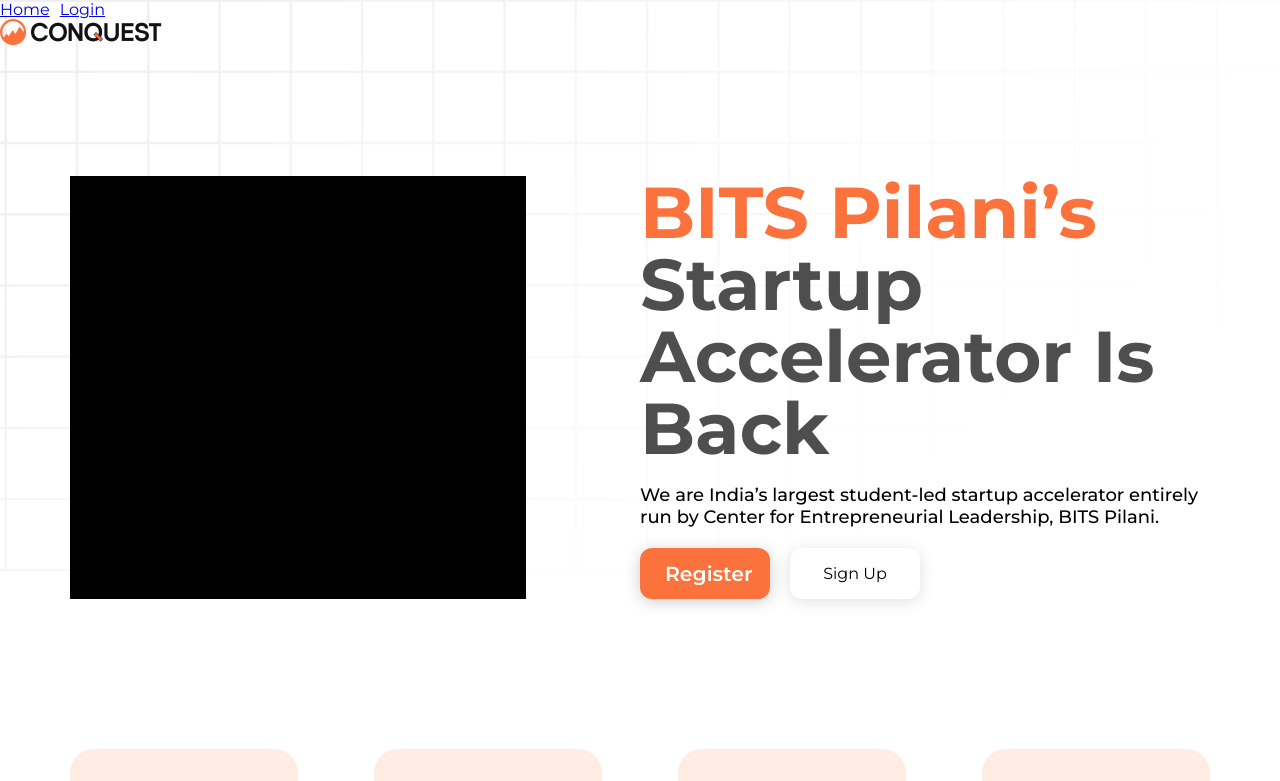
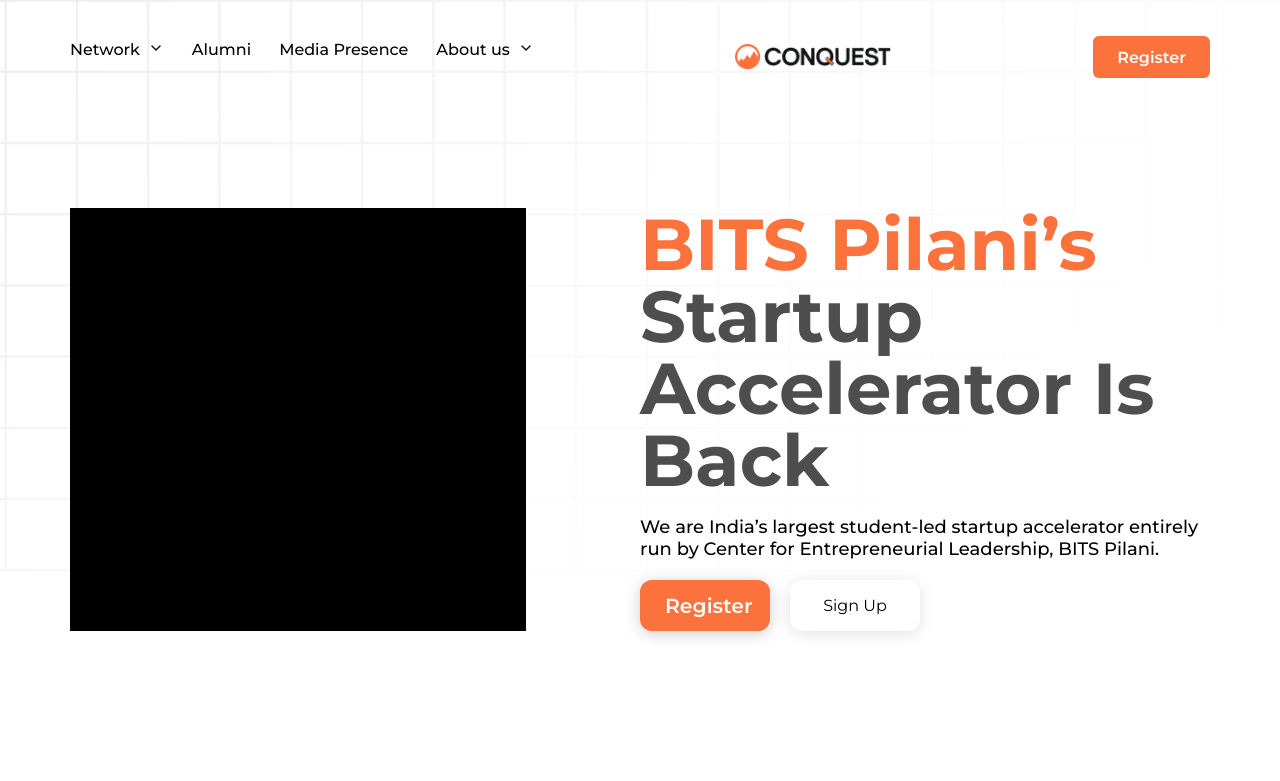
Before and after one commit to dvm-bitspilani/cel-conquest-2024, a React (Vite) app: page / in a window 1280 px wide. Shown: the top 781 px of the page. Built offline with nearby package versions, Linux system fonts and the light colour scheme.

Commit message:
feat: update Navbar

```diff
--- a/src/components/Navbar/Navbar.jsx
+++ b/src/components/Navbar/Navbar.jsx
@@ -7,16 +7,81 @@ export default function Navbar() {
   return (
     <>
       <nav className={styles.navbar}>
+        <div className={styles.navLinks}>
           <ul>
             <li>
-            <Link to="/">Home</Link>
+              <div>
+                <Link to="/network">Network</Link>
+                <svg
+                  width="16"
+                  height="16"
+                  viewBox="0 0 16 16"
+                  fill="none"
+                  xmlns="http://www.w3.org/2000/svg"
+                >
+                  <path
+                    d="M4 6L8 10L12 6"
+                    stroke="#111213"
+                    strokeWidth="1.5"
+                    strokeLinecap="round"
+                    strokeLinejoin="round"
+                  />
+                </svg>
+              </div>
+              <div className={styles.rectangle}></div>
+              <div className={styles.dropDownGap}></div>
+              <ul className={styles.networks}>
+                <li>Sponsors</li>
+                <li>Partners</li>
+                <li>Jury</li>
+                <li>Mentors</li>
+              </ul>
             </li>
             <li>
-            <Link to="/login">Login</Link>
+              <div>
+                <Link to="/alumni">Alumni</Link>
+              </div>
+              <div className={styles.rectangle}></div>
+            </li>
+            <li>
+              <div>
+                <Link to="/">Media Presence</Link>
+              </div>
+              <div className={styles.rectangle}></div>
+            </li>
+            <li>
+              <div>
+                <Link to="/about">About us</Link>
+                <svg
+                  width="16"
+                  height="16"
+                  viewBox="0 0 16 16"
+                  fill="none"
+                  xmlns="http://www.w3.org/2000/svg"
+                >
+                  <path
+                    d="M4 6L8 10L12 6"
+                    stroke="#111213"
+                    strokeWidth="1.5"
+                    strokeLinecap="round"
+                    strokeLinejoin="round"
+                  />
+                </svg>
+              </div>
+              <div className={styles.rectangle}></div>
+              <div className={styles.dropDownGap}></div>
+              <ul className={styles.aboutUs}>
+                <li>Team</li>
+                <li>FAQs</li>
+              </ul>
             </li>
           </ul>
+        </div>
+        <img src={logo} className={styles.logo} />
+        <Link className={styles.register} to="/login">
+          <div>Register</div>
+        </Link>
       </nav>
-      <img src={logo} />
     </>
   );
 }
--- a/src/components/Navbar/navbar.module.scss
+++ b/src/components/Navbar/navbar.module.scss
@@ -1,17 +1,103 @@
-@import url('https://fonts.googleapis.com/css2?family=Montserrat:ital,wght@0,100..900;1,100..900&display=swap');
+@import url("https://fonts.googleapis.com/css2?family=Montserrat:ital,wght@0,100..900;1,100..900&display=swap");
 
 .navbar {
   font-family: "Montserrat", sans-serif;
+  margin: 0 70px;
+  margin-top: 2.25rem;
+  display: flex;
+  justify-content: space-between;
+  align-items: center;
+  .navLinks {
+    display: flex;
+    flex-direction: column;
 
     ul {
       padding: 0;
       margin: 0;
       display: flex;
-        gap: 10px;
+      flex-direction: row;
+      gap: 1.75rem;
 
       li {
+        cursor: pointer;
+        position: relative;
+        div {
+          display: flex;
+
+          svg {
+            margin-left: 8px;
+          }
+        }
+        a {
+          color: #000;
+          text-decoration: none;
+          font-size: 16px;
+          font-weight: 500;
+        }
         list-style: none;
+
+        &:hover .networks,
+        &:hover .aboutUs {
+          display: flex;
+        }
+
+        &:hover .rectangle {
+          display: inline-block;
+          background-color: #fb723d;
+          width: 40px;
+          height: 2px;
+          position: absolute;
+        }
+
+        .dropDownGap {
+          background-color: transparent;
+          height: 1rem;
+          cursor: auto;
+        }
+
+        .networks,
+        .aboutUs {
+          position: absolute;
+          display: none;
+          flex-direction: column;
+          padding: 8px 67px 8px 0px;
+          background-color: #fff;
+          box-shadow: 0px 4px 16px 0px #0000001f;
+          border-radius: 4px;
+          // margin-top: 1rem;
+          width: 9rem;
+
+          li {
+            color: #111213;
+            font-size: 14px;
+            font-weight: 500;
+            cursor: pointer;
+            padding-left: 8px;
+          }
+          li:hover {
+            padding-left: 6px;
+            color: #fb723d;
+            border-left: 2px solid #fb723d;
+          }
+        }
+      }
     }
   }
 
+  .logo {
+    height: 26px;
   }
+  .register {
+    text-decoration: none;
+    background-color: #fb723d;
+    height: 42px;
+    padding: 6px 24px;
+    border-radius: 6px;
+    color: #fff;
+    font-weight: 600;
+    cursor: pointer;
+    display: flex;
+    align-items: center;
+    justify-content: center;
+  }
+}
```
Lines whose indentation alone changed are shown as unchanged.
